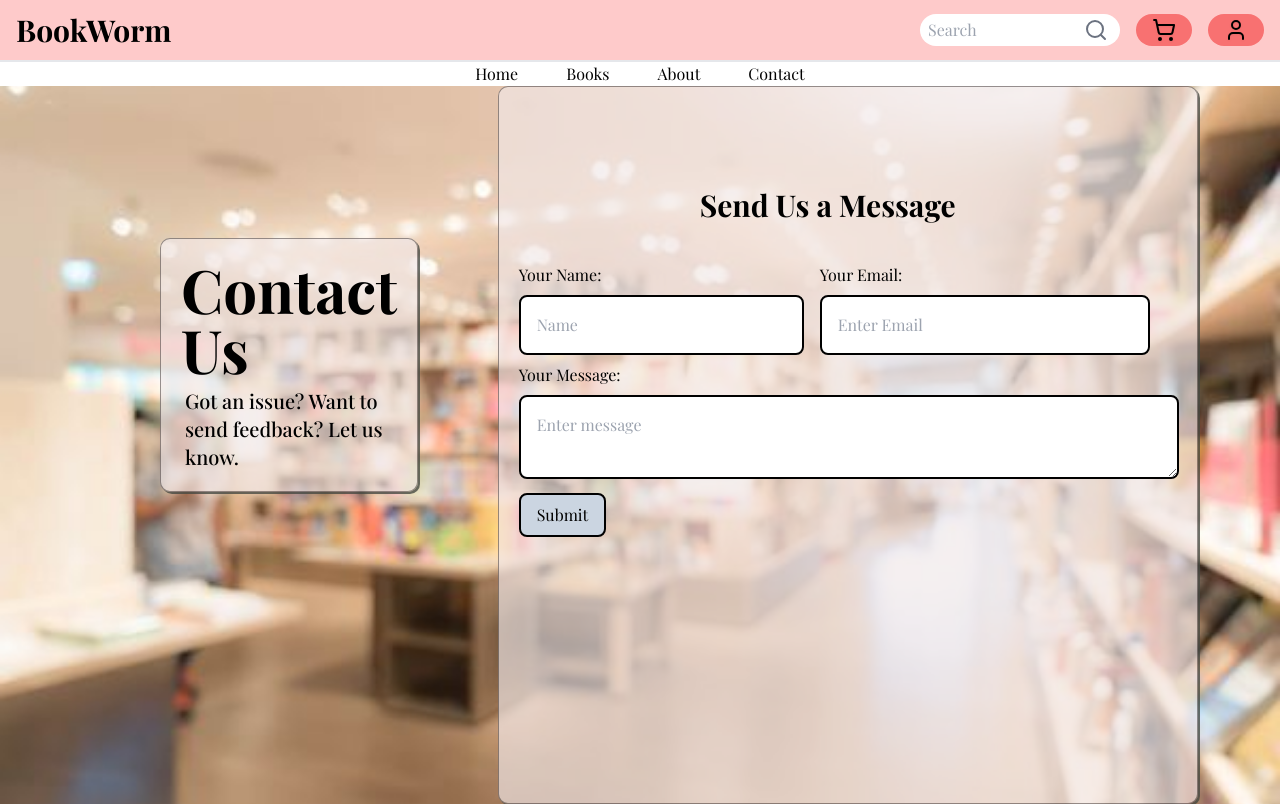
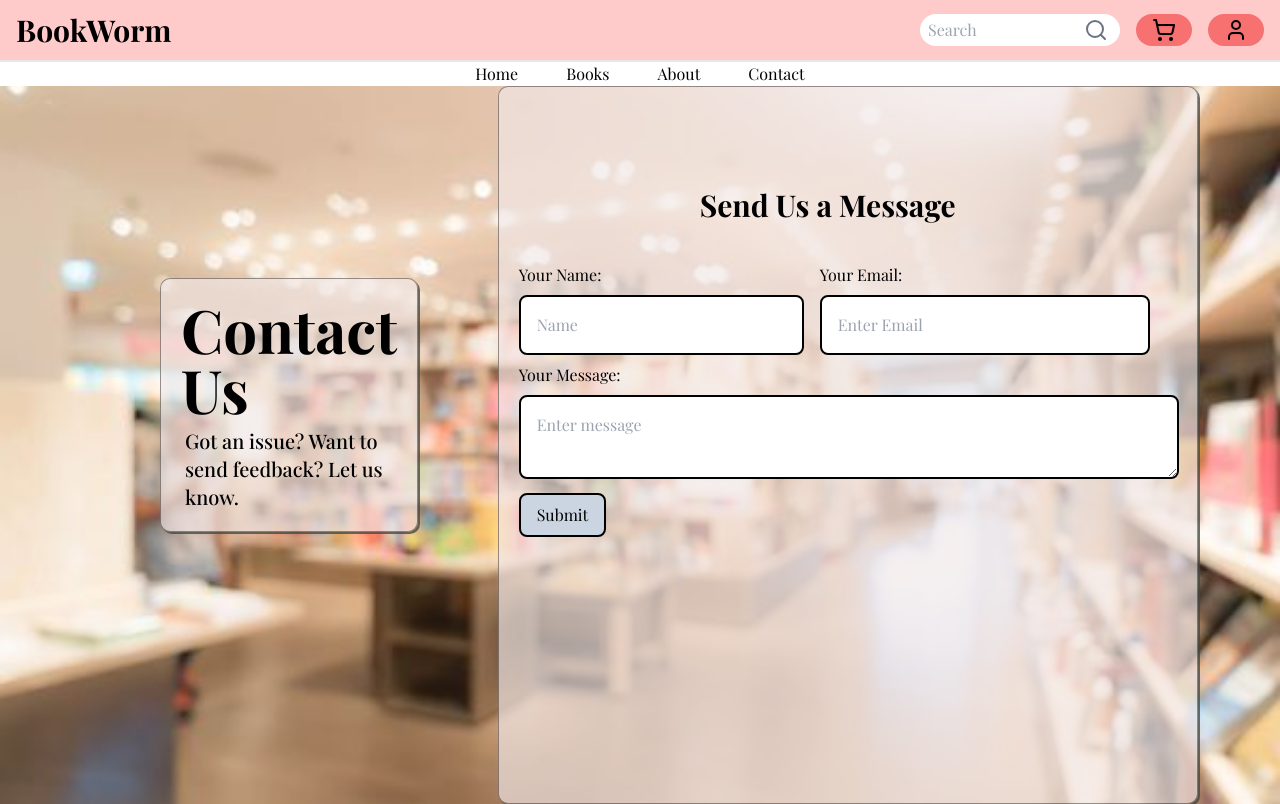
Before and after one commit to frenchMontajes/2BSCS-1_Herrera_Montajes_Saberon_Yumul, a React (Vite) app: page /contact in a window 1280 px wide. Built offline with nearby package versions, Linux system fonts and the light colour scheme; a web font is replaced by a local one.

Commit message:
Contact Space

```diff
--- a/src/components/Contact.tsx
+++ b/src/components/Contact.tsx
@@ -15,7 +15,7 @@ export const Contact = () => {
 
   return (
     <div className="relative bg-cover bg-center h-[calc(100vh-81.6px)] flex items-center justify-between px-40" style={{backgroundImage: "url('/12334.jpg')" }}>
-      <div className="card space-y-2 mb-40 mr-20">
+      <div className="card space-y-2 mb-20 mr-20">
           <p className="md:text-6xl sm:text-4xl text-2xl font-bold">Contact Us</p>
           <h1 className="text-xl font-medium mt-1.5 ml-1">Got an issue? Want to send feedback? Let us know.</h1>
       </div>
```
